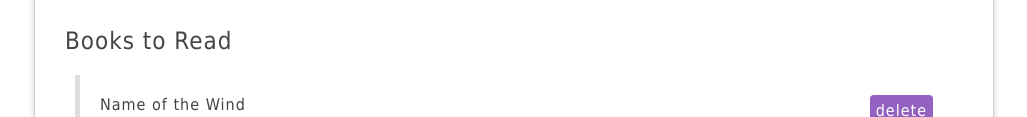
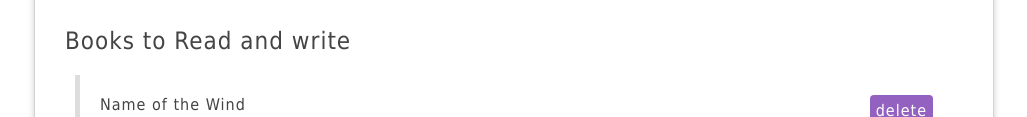
Before and after one commit to Daviduy71325/testgit, a plain HTML site: page index.html in a window 1280 px wide. Shown: the part 226-343 px from the top of the page, without its empty margins (126-1153 px from the left). Drawn offline with Linux system fonts and the light colour scheme.

Commit message:
may konting dagdag sa index.html sa header

```diff
--- a/index.html
+++ b/index.html
@@ -18,7 +18,7 @@
 	    	</div>
 	    </header>
 	    <div id="book-list">
-	    	<h2 class="title">Books to Read</h2>
+	    	<h2 class="title">Books to Read and write</h2>
 	    	<ul>
 	    		<li>
 	    			<span class="name">Name of the Wind</span>
```
